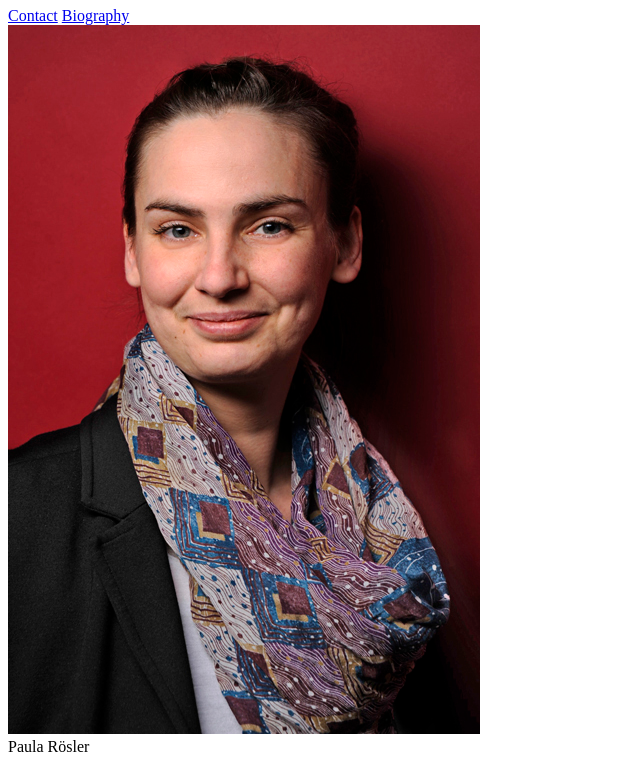
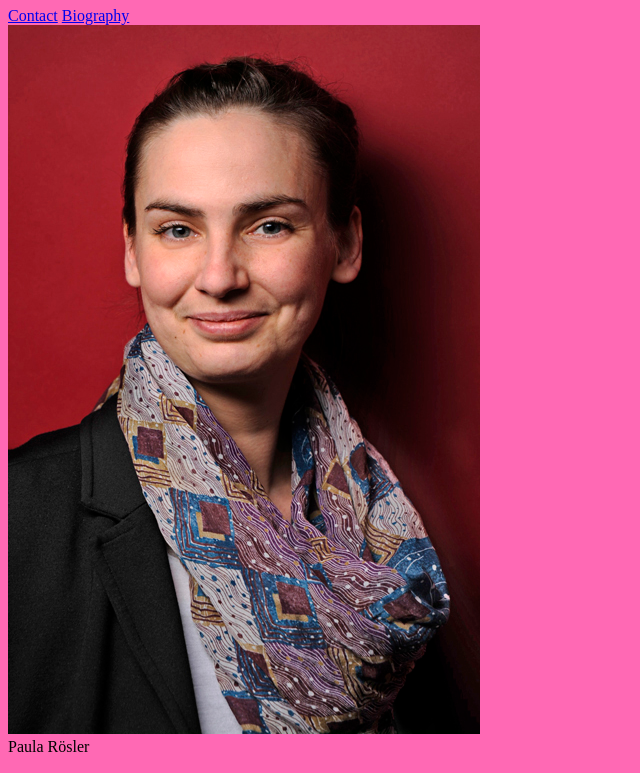
Before and after one commit to paula-roesler/paularoesler, a plain HTML site: page src/index.html in a window 1280 px wide. Shown: the part 73-846 px from the top of the page, without its empty margins (0-640 px from the left). Drawn offline with Linux system fonts and the light colour scheme.

Commit message:
Insert stylesheet

```diff
--- a/src/index.html
+++ b/src/index.html
@@ -4,6 +4,8 @@
 <head>
   <meta charset="UTF-8">
   <meta name="viewport" content="width=device-width, initial-scale=1.0">
+  <link rel="stylesheet" href="styles/index.css">
+  <link rel="stylesheet" href="styles/print.css" media="print">
   <title>Personal Website Paula Rösler</title>
 </head>
 
--- a/src/styles/index.css
+++ b/src/styles/index.css
@@ -1 +1,2 @@
 body {background: hotpink}
+h1 {}
```
